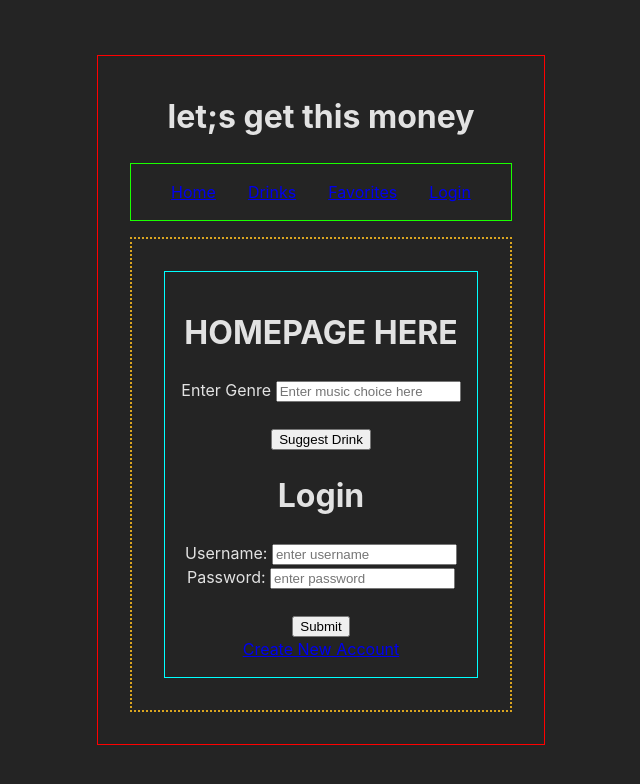
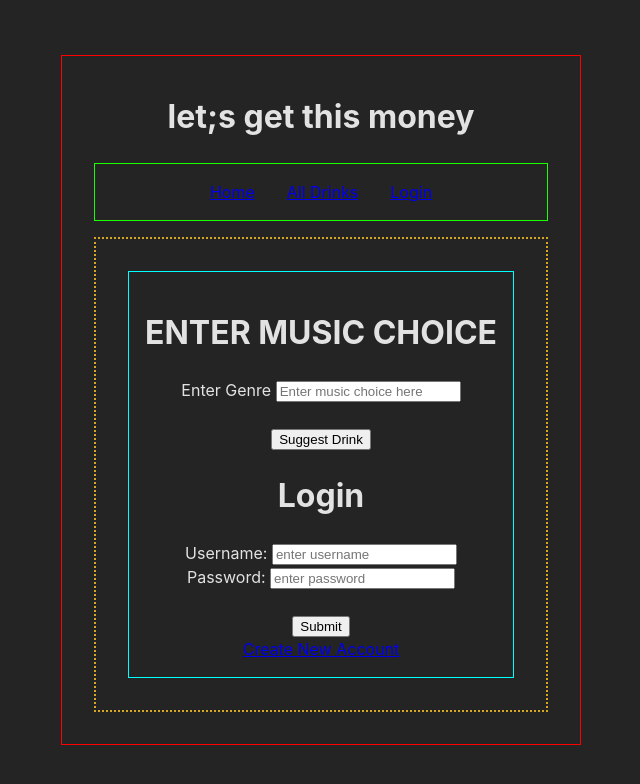
Before and after one commit to adventuring-party-capstone/CAPSTONE-MAIN, a React (Vite) app in the folder client/: page / in a window 1280 px wide. Shown: the top 784 px of the page, without its empty margins (319-959 px from the left). Built offline with nearby package versions, Linux system fonts and the light colour scheme.

Commit message:
actually working favorite button, conditional rendering on homepage

```diff
--- a/client/src/App.jsx
+++ b/client/src/App.jsx
@@ -15,8 +15,18 @@ function App() {
 	return (
 		<div id="app-container">
 			<h1>let;s get this money</h1>
-			<NavBar token={token} setToken={setToken} userId={userId} />
-			<MainSection token={token} setToken={setToken} userId={userId} />
+			<NavBar
+				token={token}
+				setToken={setToken}
+				userId={userId}
+				setUserId={setUserId}
+			/>
+			<MainSection
+				token={token}
+				setToken={setToken}
+				userId={userId}
+				setUserId={setUserId}
+			/>
 		</div>
 	);
 }
--- a/client/src/components/AllDrinks.jsx
+++ b/client/src/components/AllDrinks.jsx
@@ -1,7 +1,8 @@
 import { useState, useEffect } from "react";
 import { fetchAllDrinks } from "../../fetching/local";
+import FavoriteButton from "./FavoriteButton";
 
-export default function AllDrinks() {
+export default function AllDrinks({ token, userId }) {
 	const [allDrinks, setAllDrinks] = useState([]);
 	const [searchParam, setSearchParam] = useState("");
 
@@ -22,8 +23,9 @@ export default function AllDrinks() {
 	}, []);
 
 	const drinksToDisplay = searchParam
-        ? allDrinks.filter((drink) =>
-            drink.drinks_name.toLowerCase().includes(searchParam)||
+		? allDrinks.filter(
+				(drink) =>
+					drink.drinks_name.toLowerCase().includes(searchParam) ||
 					drink.ingredients.toLowerCase().includes(searchParam)
 		  )
 		: allDrinks;
@@ -48,6 +50,9 @@ export default function AllDrinks() {
 							<h2>{drink.drinks_name}</h2>
 							<img src={drink.image} alt={drink.drinks_name} id="images" />
 							<br />
+							{token && (
+								<FavoriteButton drinkId={drink.drinks_id} userId={userId} />
+							)}
 						</div>
 					);
 				})}
--- a/client/src/components/DrinkCard.jsx
+++ b/client/src/components/DrinkCard.jsx
@@ -43,8 +43,7 @@ export default function DrinkCard({ musicChoice, userId }) {
 	// get all genres_ingredients
 	useEffect(() => {
 		async function getAllGenresIngredients() {
-               const junctionGenresIngredients =
-                    await fetchAllGenresIngredients();
+			const junctionGenresIngredients = await fetchAllGenresIngredients();
 			setJunctionGenresIngredients(junctionGenresIngredients);
 			// console.log("junctionGenresIngredients", junctionGenresIngredients);
 		}
@@ -78,34 +77,18 @@ export default function DrinkCard({ musicChoice, userId }) {
 		console.log("LOGGING FILTERED INGREDIENTS...");
 		if (junctionGenreIngredient.genres_id == genreId[0]) {
 			// getting the ingredients_ids associated with genres_id
-               filtered_ingredients_ids.push(
-                    junctionGenreIngredient.ingredients_id
-               );
+			filtered_ingredients_ids.push(junctionGenreIngredient.ingredients_id);
 			console.log("FILTERED INGREDIENTS", filtered_ingredients_ids);
 
 			// getting the ingredients_name associated with ingredients_id
 			ingredients.map((ingredient) => {
-                    if (
-                         filtered_ingredients_ids.includes(
-                              ingredient.ingredients_id
-                         )
-                    ) {
-                         filtered_ingredients_names.push(
-                              ingredient.ingredients_name
-                         );
-                         console.log(
-                              "FILTERED INGREDIENTS NAMES",
-                              filtered_ingredients_names
-                         );
+				if (filtered_ingredients_ids.includes(ingredient.ingredients_id)) {
+					filtered_ingredients_names.push(ingredient.ingredients_name);
+					console.log("FILTERED INGREDIENTS NAMES", filtered_ingredients_names);
 				}
 			});
 		}
 	});
-     const handleSubmit = async (event) => {
-          event.preventDefault();
-          let drinks_id = drinkId;
-          console.log("drinks id", drinks_id);
-     };
 
 	return (
 		<>
@@ -114,24 +97,16 @@ export default function DrinkCard({ musicChoice, userId }) {
 				<h1>INGREDIENT {filtered_ingredients_names}</h1>
 				{drinks
 					.filter((drink) =>
-                              filtered_ingredients_names.includes(
-                                   drink.ingredients
-                              )
+						filtered_ingredients_names.includes(drink.ingredients)
 					)
 					.map((drink) => {
 						const drinkId = drink.drinks_id;
 						return (
 							<>
-                                        <div
-                                             id="each-drink"
-                                             key={drink.drinks_id}
-                                        >
+								<div id="each-drink" key={drink.drinks_id}>
 									<h3>{drink.drinks_name}</h3>
 									<img src={drink.image}></img>
-                                             <FavoriteButton
-                                                  drinkId={drinkId}
-                                                  userId={userId}
-                                             />
+									<FavoriteButton drinkId={drinkId} userId={userId} />
 								</div>
 							</>
 						);
--- a/client/src/components/Favorites.jsx
+++ b/client/src/components/Favorites.jsx
@@ -58,21 +58,31 @@ export default function Favorites({ token, userId }) {
 	return (
 		// remember to Number() the userId we are getting from localStorage
 		<section>
+			{token && (
+				<div>
 					<div>
 						<h1>FAVORITES</h1>
 					</div>
 					<div>
 						{drinks
-					.filter((drink) => usersFavoriteDrinksId.includes(drink.drinks_id))
+							.filter((drink) =>
+								usersFavoriteDrinksId.includes(drink.drinks_id)
+							)
 							.map((drink) => {
 								return (
 									<div key={drink.drinks_id}>
 										<p>{drink.drinks_name}</p>
-								<img src={drink.image} alt={drink.drinks_name} />
+										<img
+											src={drink.image}
+											alt={drink.drinks_name}
+											id="images"
+										/>
 									</div>
 								);
 							})}
 					</div>
+				</div>
+			)}
 		</section>
 	);
 }
--- a/client/src/components/Home.jsx
+++ b/client/src/components/Home.jsx
@@ -6,23 +6,12 @@ import Register from "./Register";
 import Login from "./Login";
 import { Link } from "react-router-dom";
 
-export default function Home({ token, setToken, userId }) {
+export default function Home({ token, setToken, userId, setUserId }) {
 	const [musicInput, setMusicInput] = useState("");
 	const [musicChoice, setMusicChoice] = useState("");
 	const [isClicked, setIsClicked] = useState(false);
 
 	console.log("userId in home: ", userId);
-     // const handleKeyDown = (event) => {
-     // 	console.log("event.key", event.key);
-     // 	setMusicChoice("");
-     // 	setIsClicked(false);
-
-     // 	if (event.key === "Enter") {
-     // 		event.preventDefault();
-     // 		setMusicChoice(musicInput);
-     // 	}
-     // };
-     // console.log("music choice", musicChoice);
 
 	const handleSubmit = async (event) => {
 		event.preventDefault();
@@ -39,7 +28,7 @@ export default function Home({ token, setToken, userId }) {
 
 	return (
 		<div id="home-container">
-               <h1>HOMEPAGE HERE</h1>
+			<h1>ENTER MUSIC CHOICE</h1>
 			<form action="">
 				<label htmlFor="Search">Enter Genre </label>
 				<input
@@ -51,15 +40,19 @@ export default function Home({ token, setToken, userId }) {
 				/>
 			</form>
 			<br />
-               <button onClick={(event) => handleSubmit(event)}>
-                    Suggest Drink
-               </button>
-               {musicChoice && (
-                    <DrinkCard musicChoice={musicChoice} userId={userId} />
+			<button onClick={(event) => handleSubmit(event)}>Suggest Drink</button>
+			{musicChoice && <DrinkCard musicChoice={musicChoice} userId={userId} />}
+			{!token && (
+				<div>
+					<Login
+						token={token}
+						setToken={setToken}
+						setUserId={setUserId}
+						userId={userId}
+					/>
+					<Link to={"/register"}>Create New Account</Link>
+				</div>
 			)}
-               {/* <Register /> */}
-               <Login token={token} setToken={setToken} />
-               <Link to={"/register"}>Create New Account</Link>
 		</div>
 	);
 }
--- a/client/src/components/Login.jsx
+++ b/client/src/components/Login.jsx
@@ -4,7 +4,7 @@ import { useState } from "react";
 import { login } from "../../fetching/local";
 import { useNavigate } from "react-router-dom";
 
-export default function Login({ token, setToken }) {
+export default function Login({ token, setToken, setUserId }) {
 	const [username, setUsername] = useState("");
 	const [password, setPassword] = useState("");
 	const nav = useNavigate();
@@ -16,17 +16,14 @@ export default function Login({ token, setToken }) {
 		try {
 			const response = await login(username, password);
 			setToken(response.token);
+			setUserId(response.user.users_id);
 
-               console.log(
-                    "response.token in Login function: ",
-                    response.token
-               );
+			console.log("response.token in Login function: ", response.token);
 			console.log("response", response);
 			localStorage.setItem("token", response.token);
 			localStorage.setItem("userId", response.user.users_id);
-               // setCurrentUser(response.user.username);
 			console.log("response in handle submit", response);
-               nav("/drinks");
+			nav("/");
 		} catch (error) {
 			console.error("can't login", error);
 		}
@@ -36,7 +33,6 @@ export default function Login({ token, setToken }) {
 		<div id="login-container">
 			<div id="signin-container">
 				<h1>Login</h1>
-                    {/* <h3>Your token is: {token}</h3> */}
 				<form onSubmit={handleSubmit}>
 					<div id="login-text">
 						<label>Username: {""}</label>
--- a/client/src/components/MainSection.jsx
+++ b/client/src/components/MainSection.jsx
@@ -6,7 +6,7 @@ import Logout from "./Logout";
 import { Routes, Route } from "react-router-dom";
 import Register from "./Register";
 
-export default function MainSection({ token, setToken, userId }) {
+export default function MainSection({ token, setToken, userId, setUserId }) {
 	console.log("userId in main section", userId);
 
 	return (
@@ -19,13 +19,19 @@ export default function MainSection({ token, setToken, userId }) {
 							token={token}
 							setToken={setToken}
 							userId={userId}
+							setUserId={setUserId}
 						/>
 					}
 				></Route>
-                    <Route path="/drinks" element={<AllDrinks />}></Route>
+				<Route
+					path="/all_drinks"
+					element={<AllDrinks token={token} userId={userId} />}
+				></Route>
 				<Route
 					path="/favorites"
-                         element={<Favorites token={token} userId={userId} />}
+					element={
+						<Favorites token={token} userId={userId} setUserId={setUserId} />
+					}
 				></Route>
 				<Route path="/register" element={<Register />}></Route>
 				<Route
@@ -35,6 +41,7 @@ export default function MainSection({ token, setToken, userId }) {
 							token={token}
 							setToken={setToken}
 							userId={userId}
+							setUserId={setUserId}
 						/>
 					}
 				/>
--- a/client/src/components/NavBar.jsx
+++ b/client/src/components/NavBar.jsx
@@ -8,10 +8,12 @@ export default function NavBar({ token, setToken }) {
 	return (
 		<div id="navbar-container">
 			<Link to="/">Home</Link>
-			<Link to="/drinks">Drinks</Link>
-			<Link to="/favorites">Favorites</Link>
+			<Link to="/all_drinks">All Drinks</Link>
 			{token ? (
-				<Link to="/logout">Logout</Link>
+				<>
+					<Link to="/favorites">Favorites</Link>
+					<Link to="/logout">Logout</Link>
+				</>
 			) : (
 				<Link to="/login">Login</Link>
 			)}
```
Lines whose indentation alone changed are shown as unchanged.
